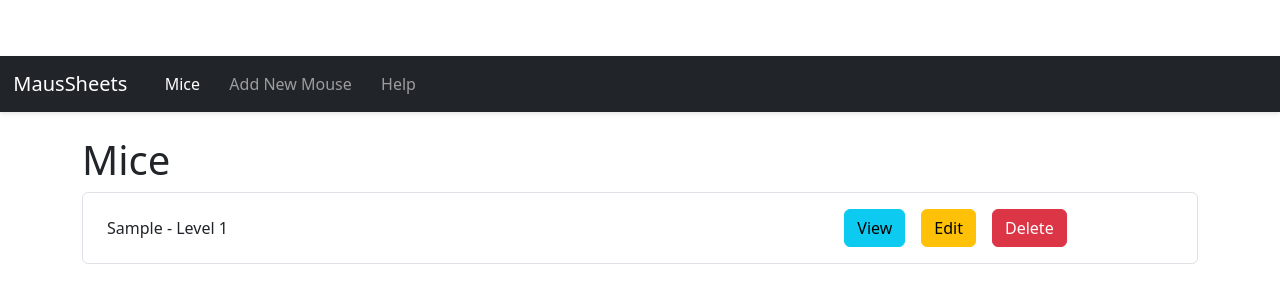
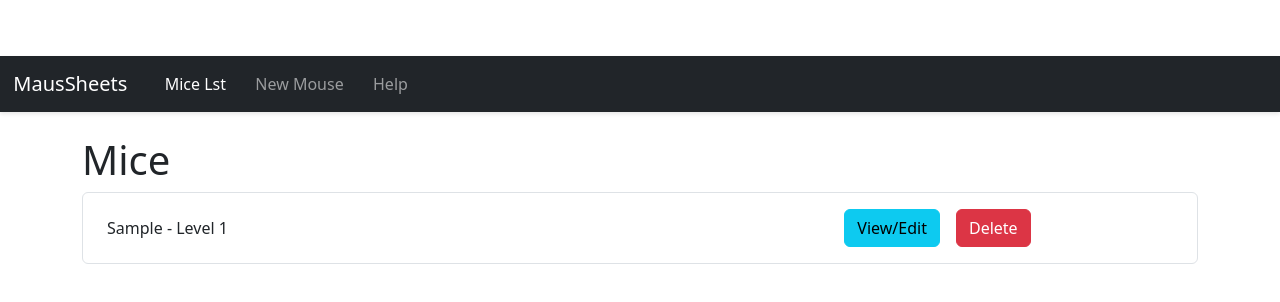
Before and after one commit to alvarocavalcanti/MausSheet, a React (Create React App) app: page /new in a window 1280 px wide. Both pictures are taken after typing "Sample", "Sample", "Sample" into the empty fields and a click on the button "Add Character". Shown: the top 302 px of the page. Built offline with nearby package versions, Linux system fonts and the light colour scheme.

Commit message:
Removed the view component

```diff
--- a/src/App.tsx
+++ b/src/App.tsx
@@ -4,7 +4,6 @@ import Navbar from './components/Navbar';
 import CharacterList from './components/CharacterList';
 import CharacterForm from './components/CharacterForm';
 import HelpPage from './components/HelpPage';
-import CharacterView from './components/CharacterView';
 
 const App: React.FC = () => {
   return (
@@ -14,7 +13,6 @@ const App: React.FC = () => {
         <Route path="/" element={<CharacterList />} />
         <Route path="/new" element={<CharacterForm />} />
         <Route path="/edit/:id" element={<CharacterForm />} />
-        <Route path="/view/:id" element={<CharacterView />} />
         <Route path="/help" element={<HelpPage />} />
       </Routes>
     </Router>
--- a/src/components/CharacterList.tsx
+++ b/src/components/CharacterList.tsx
@@ -35,7 +35,7 @@ const CharacterList: React.FC = () => {
   return (
     <Container>
       <h1 className="mt-4">Mice</h1>
-      {showAlert && <Alert variant="success">Mouse saved successfully!</Alert>}
+      {showAlert && <Alert variant="success">Mouse saved successfully! Redirecting to Mice list...</Alert>}
       <ListGroup>
         {characters.map((character) => (
           <ListGroup.Item key={character.id}>
@@ -49,16 +49,9 @@ const CharacterList: React.FC = () => {
                 <Button
                   variant="info"
                   className="m-2"
-                  onClick={() => navigate(`/view/${character.id}`)}
-                >
-                  View
-                </Button>
-                <Button
-                  variant="warning"
-                  className="m-2"
                   onClick={() => navigate(`/edit/${character.id}`)}
                 >
-                  Edit
+                  View/Edit
                 </Button>
                 <Button variant="danger" onClick={() => handleDelete(character.id)} className='m-2'>
                   Delete
--- a/src/components/CharacterView.tsx
+++ /dev/null
@@ -1,47 +0,0 @@
-import React, { useEffect, useState } from 'react';
-import { CharacterSheet } from '../types';
-import { useParams } from 'react-router-dom';
-import { Container, Card } from 'react-bootstrap';
-
-const CharacterView: React.FC = () => {
-  const { id } = useParams<{ id: string }>();
-  const [character, setCharacter] = useState<CharacterSheet | null>(null);
-
-  useEffect(() => {
-    const storedCharacters = localStorage.getItem('characters');
-    if (storedCharacters) {
-      const characters: CharacterSheet[] = JSON.parse(storedCharacters);
-      const foundCharacter = characters.find((character) => character.id === id);
-      setCharacter(foundCharacter || null);
-    }
-  }, [id]);
-
-  if (!character) {
-    return <p>Mouse not found</p>;
-  }
-
-  return (
-    <Container>
-      <h1 className="mt-4">View Mouse</h1>
-      <Card>
-        <Card.Body>
-          <Card.Title>{character.name}</Card.Title>
-          <Card.Subtitle className="mb-2 text-muted">{character.class}</Card.Subtitle>
-          <Card.Text>
-            Level: {character.level}
-            <br />
-            Strength: {character.abilities.strength.current} / {character.abilities.strength.max}
-            <br />
-            Dexterity: {character.abilities.dexterity.current} / {character.abilities.dexterity.max}
-            <br />
-            Willpower: {character.abilities.willpower.current} / {character.abilities.willpower.max}
-            <br />
-            Items: {character.items.join(', ')}
-          </Card.Text>
-        </Card.Body>
-      </Card>
-    </Container>
-  );
-};
-
-export default CharacterView;
--- a/src/components/Navbar.tsx
+++ b/src/components/Navbar.tsx
@@ -12,10 +12,10 @@ const AppNavbar: React.FC = () => {
       <Navbar.Collapse id="basic-navbar-nav">
         <Nav className="mr-auto">
           <LinkContainer to="/" style={{ marginLeft: "10pt" }}>
-            <Nav.Link>Mice</Nav.Link>
+            <Nav.Link>Mice Lst</Nav.Link>
           </LinkContainer>
           <LinkContainer to="/new" style={{ marginLeft: "10pt" }}>
-            <Nav.Link>Add New Mouse</Nav.Link>
+            <Nav.Link>New Mouse</Nav.Link>
           </LinkContainer>
           <LinkContainer to="/help" style={{ marginLeft: "10pt" }}>
             <Nav.Link>Help</Nav.Link>
```
